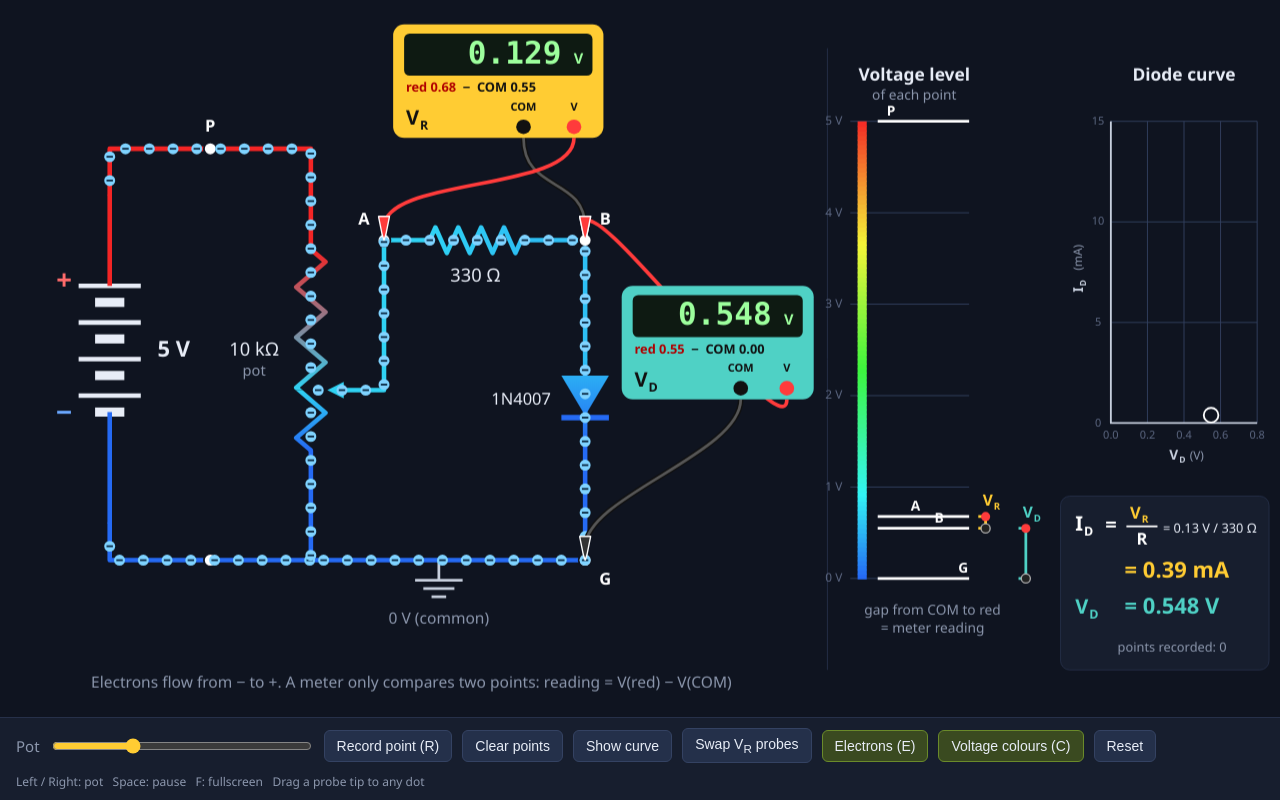
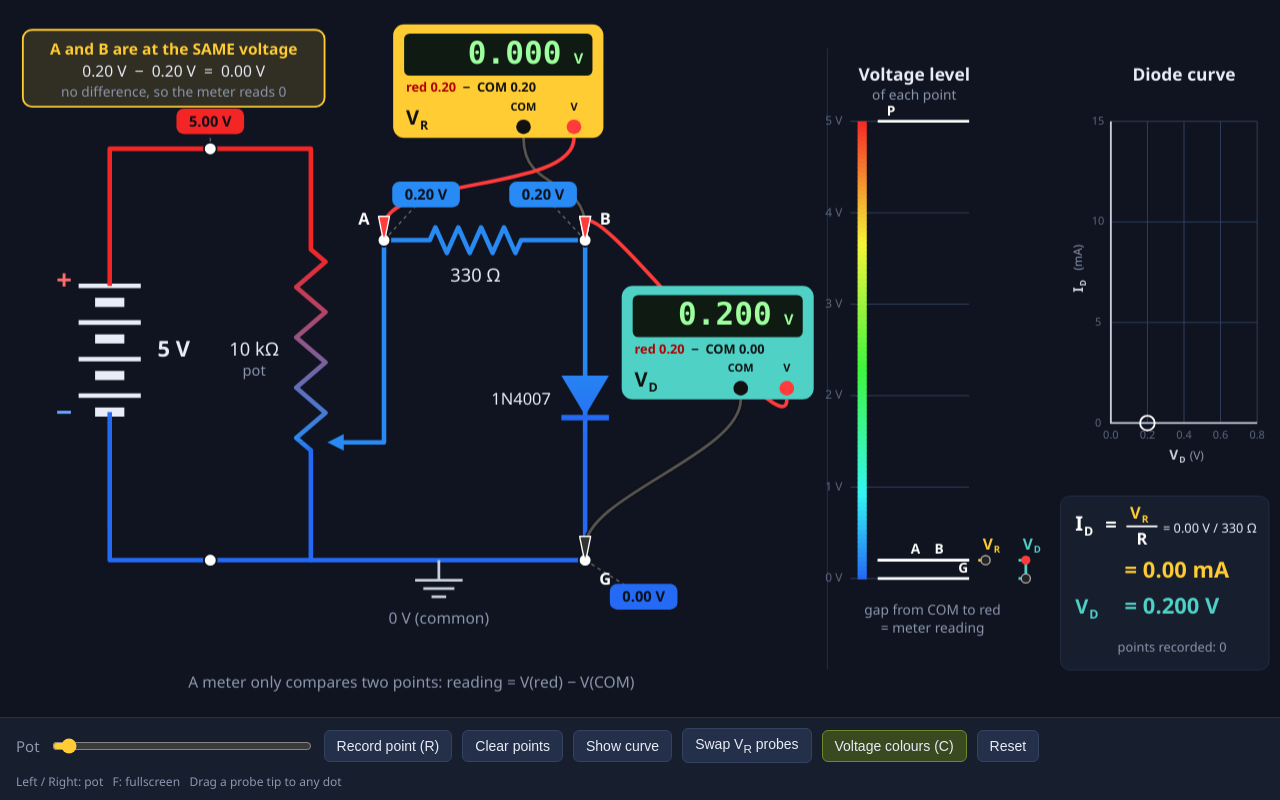
Before and after one commit to Isuru-rana/electronics-animations, a plain HTML site: page diode-meter-sim.html in a window 1280 px wide. Drawn offline with Linux system fonts and the light colour scheme.

Commit message:
Diode meter sim: show node voltages instead of electrons
Co-Authored-By: Claude Opus 5.5 <noreply@anthropic.com>

```diff
--- a/diode-meter-sim.html
+++ b/diode-meter-sim.html
@@ -29,16 +29,15 @@
   <div id="stage"><canvas id="c"></canvas></div>
   <div id="bar">
     <label for="pot">Pot</label>
-    <input id="pot" type="range" min="0" max="1000" value="300">
+    <input id="pot" type="range" min="0" max="1000" value="40">
     <button id="rec">Record point (R)</button>
     <button id="clr">Clear points</button>
     <button id="curve">Show curve</button>
     <button id="swap">Swap V<sub>R</sub> probes</button>
-    <button id="ele" class="on">Electrons (E)</button>
     <button id="col" class="on">Voltage colours (C)</button>
     <button id="rst">Reset</button>
     <span class="sp"></span>
-    <span class="keys">Left / Right: pot &nbsp; Space: pause &nbsp; F: fullscreen &nbsp; Drag a probe tip to any dot</span>
+    <span class="keys">Left / Right: pot &nbsp; F: fullscreen &nbsp; Drag a probe tip to any dot</span>
   </div>
 </div>
 <script>
@@ -93,7 +92,7 @@ const meters = [
 ];
 
 // ---------- state ----------
-let state = solve(0.3), points = [], showCurve = false, showEle = true, showCol = true, paused = false;
+let state = solve(0.04), points = [], showCurve = false, showCol = true, paused = false;
 let drag = null, mouse = { x: 0, y: 0 };
 
 // ---------- colour by potential ----------
@@ -198,41 +197,37 @@ function drawCircuit(s) {
   }
 }
 
-// ---------- electrons ----------
-// paths in direction of electron travel (from battery minus, back to battery plus)
-function paths(s) {
-  const yw = wiperY(s.x);
-  return [
-    { i: s.iTot, pts: [[BX, 560], [BX, GY], [PX, GY]] },
-    { i: s.iD,   pts: [[PX, GY], [DX, GY], [DX, RY], [AX, RY], [AX, yw], [PX, yw]] },
-    { i: s.iBot, pts: [[PX, GY], [PX, yw]] },
-    { i: s.iTot, pts: [[PX, yw], [PX, TOPY], [BX, TOPY], [BX, 200]] },
-  ];
+// ---------- voltage tags on the circuit ----------
+function tag(x, y, v, dx, dy) {
+  const t = v.toFixed(2) + " V", w = 74, h = 28, X = x + dx, Y = y + dy;
+  ctx.strokeStyle = "rgba(255,255,255,0.35)"; ctx.lineWidth = 1.5; ctx.setLineDash([4, 4]);
+  ctx.beginPath(); ctx.moveTo(x, y); ctx.lineTo(X, Y); ctx.stroke(); ctx.setLineDash([]);
+  ctx.fillStyle = vcol(v); roundRect(X - w / 2, Y - h / 2, w, h, 8); ctx.fill();
+  ctx.fillStyle = "#0b0f18"; ctx.font = "bold 16px Segoe UI, Arial"; ctx.textAlign = "center"; ctx.textBaseline = "middle";
+  ctx.fillText(t, X, Y + 1);
 }
-const phase = [0, 0, 0, 0];
-function polyLen(p) { let L = 0; for (let k = 1; k < p.length; k++) L += Math.hypot(p[k][0] - p[k - 1][0], p[k][1] - p[k - 1][1]); return L; }
-function pointAt(p, d) {
-  for (let k = 1; k < p.length; k++) {
-    const l = Math.hypot(p[k][0] - p[k - 1][0], p[k][1] - p[k - 1][1]);
-    if (d <= l) { const t = d / l; return [p[k - 1][0] + (p[k][0] - p[k - 1][0]) * t, p[k - 1][1] + (p[k][1] - p[k - 1][1]) * t]; }
-    d -= l;
+function drawTags(s) {
+  tag(NODES.P.x, NODES.P.y, VS, 0, -30);
+  tag(NODES.A.x, NODES.A.y, s.vA, 46, -50);
+  tag(NODES.B.x, NODES.B.y, s.vB, -46, -50);
+  tag(NODES.G.x, NODES.G.y, 0, 64, 40);
+}
+// message about the resistor: same voltage both sides gives 0 V
+function drawResistorNote(s) {
+  const vr = s.vA - s.vB, same = Math.abs(vr) < 0.005;
+  const x = 190, y = 62;
+  ctx.fillStyle = same ? "rgba(255,204,51,0.14)" : "rgba(79,209,197,0.10)";
+  roundRect(x - 165, y - 42, 330, 84, 10); ctx.fill();
+  ctx.strokeStyle = same ? "#ffcc33" : "#344262"; ctx.lineWidth = 2; ctx.stroke();
+  if (same) {
+    text("A and B are at the SAME voltage", x, y - 20, 17, "#ffcc33", "center", "bold");
+    text(s.vA.toFixed(2) + " V  −  " + s.vB.toFixed(2) + " V  =  0.00 V", x, y + 4, 17, "#e8edf7");
+    text("no difference, so the meter reads 0", x, y + 27, 15, "#8c97ad");
+  } else {
+    text("A is higher than B", x, y - 20, 17, "#4fd1c5", "center", "bold");
+    text(s.vA.toFixed(2) + " V  −  " + s.vB.toFixed(2) + " V  =  " + vr.toFixed(2) + " V", x, y + 4, 17, "#e8edf7");
+    text("this difference is the reading", x, y + 27, 15, "#8c97ad");
   }
-  return p[p.length - 1];
-}
-const speed = i => 46 * Math.sqrt(Math.max(0, i) * 1000);   // px/s, i in A
-function drawElectrons(s, dt) {
-  if (!showEle) return;
-  const SP = 26;
-  paths(s).forEach((p, k) => {
-    if (!paused) phase[k] = (phase[k] + speed(p.i) * dt) % SP;
-    if (p.i < 2e-6) return;
-    const L = polyLen(p.pts);
-    for (let d = phase[k]; d < L; d += SP) {
-      const [x, y] = pointAt(p.pts, d);
-      ctx.fillStyle = "#7fd3ff"; ctx.beginPath(); ctx.arc(x, y, 6, 0, 7); ctx.fill();
-      ctx.fillStyle = "#0b2a44"; ctx.fillRect(x - 3.5, y - 1, 7, 2);
-    }
-  });
 }
 
 // ---------- meters ----------
@@ -355,15 +350,15 @@ function frame(t) {
   const dt = Math.min(0.05, (t - last) / 1000); last = t;
   ctx.fillStyle = "#0f1420"; ctx.fillRect(0, 0, W, H);
   drawCircuit(state);
-  drawElectrons(state, dt);
   meters.forEach(m => { probeWire(m, "com"); probeWire(m, "red"); });
   meters.forEach(m => drawMeter(m, state));
+  drawTags(state);
+  drawResistorNote(state);
   ctx.strokeStyle = "#263049"; ctx.lineWidth = 1; ctx.beginPath(); ctx.moveTo(905, 40); ctx.lineTo(905, 720); ctx.stroke();
   drawLadder(state);
   drawGraph(state);
-  text("Electrons flow from − to +. A meter only compares two points: reading = V(red) − V(COM)",
+  text("A meter only compares two points: reading = V(red) − V(COM)",
        450, 735, 17, "#8c97ad");
-  if (paused) text("PAUSED", 120, 40, 20, "#ff6b6b", "center", "bold");
   requestAnimationFrame(frame);
 }
 
@@ -394,17 +389,14 @@ $("rec").onclick = record;
 $("clr").onclick = () => { points = []; };
 $("curve").onclick = () => { showCurve = !showCurve; toggle($("curve"), showCurve); };
 $("swap").onclick = () => { const m = meters[0]; [m.red, m.com] = [m.com, m.red]; };
-$("ele").onclick = () => { showEle = !showEle; toggle($("ele"), showEle); };
 $("col").onclick = () => { showCol = !showCol; toggle($("col"), showCol); };
 $("rst").onclick = () => { meters[0].red = "A"; meters[0].com = "B"; meters[1].red = "B"; meters[1].com = "G";
-  points = []; showCurve = false; toggle($("curve"), false); setPot(300); };
+  points = []; showCurve = false; toggle($("curve"), false); setPot(40); };
 window.addEventListener("keydown", e => {
   if (e.key === "ArrowRight") setPot(Math.min(1000, +pot.value + 10));
   else if (e.key === "ArrowLeft") setPot(Math.max(0, +pot.value - 10));
   else if (e.key === "r" || e.key === "R") record();
-  else if (e.key === "e" || e.key === "E") $("ele").click();
   else if (e.key === "c" || e.key === "C") $("col").click();
-  else if (e.key === " ") { paused = !paused; e.preventDefault(); }
   else if (e.key === "f" || e.key === "F") { document.fullscreenElement ? document.exitFullscreen() : document.documentElement.requestFullscreen(); }
   else return;
   if (document.activeElement && document.activeElement.tagName === "BUTTON") document.activeElement.blur();
```
Also changed, not shown: index.html (+1 -1 lines), 1 other file.
